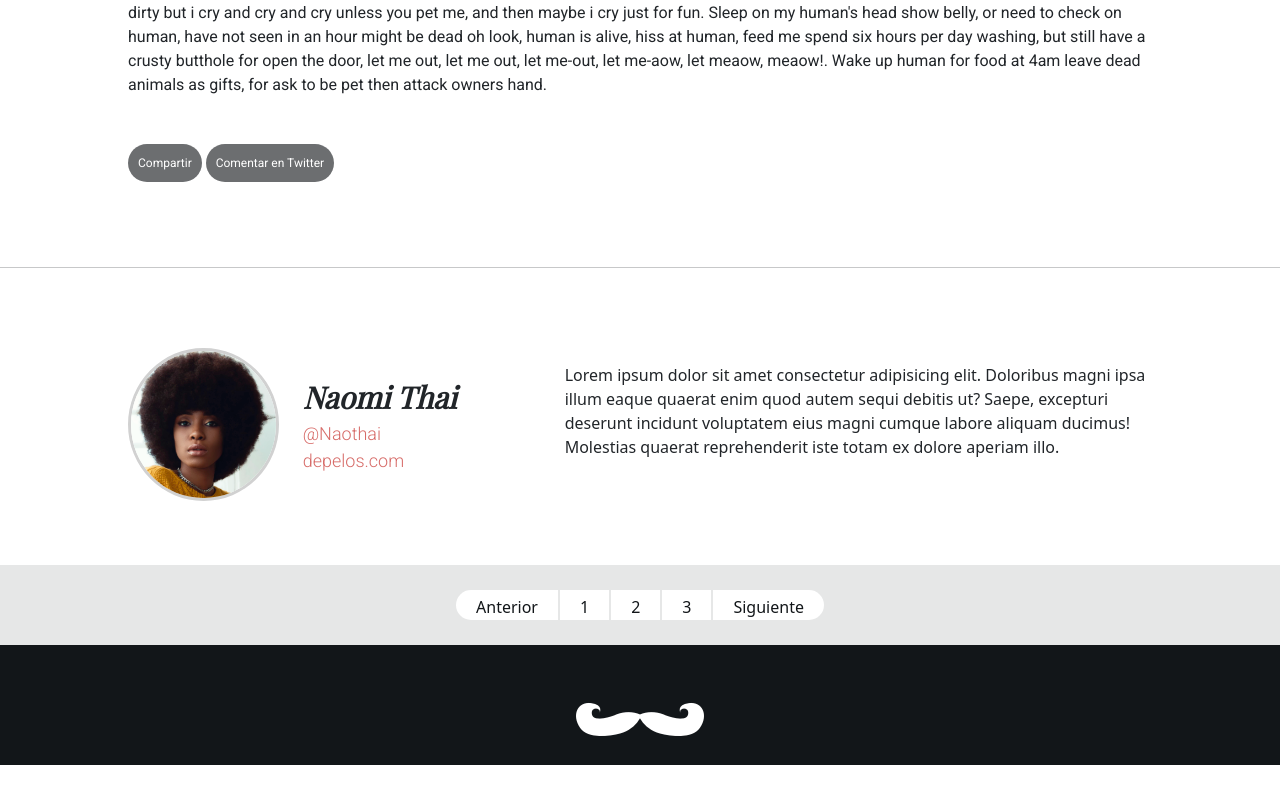
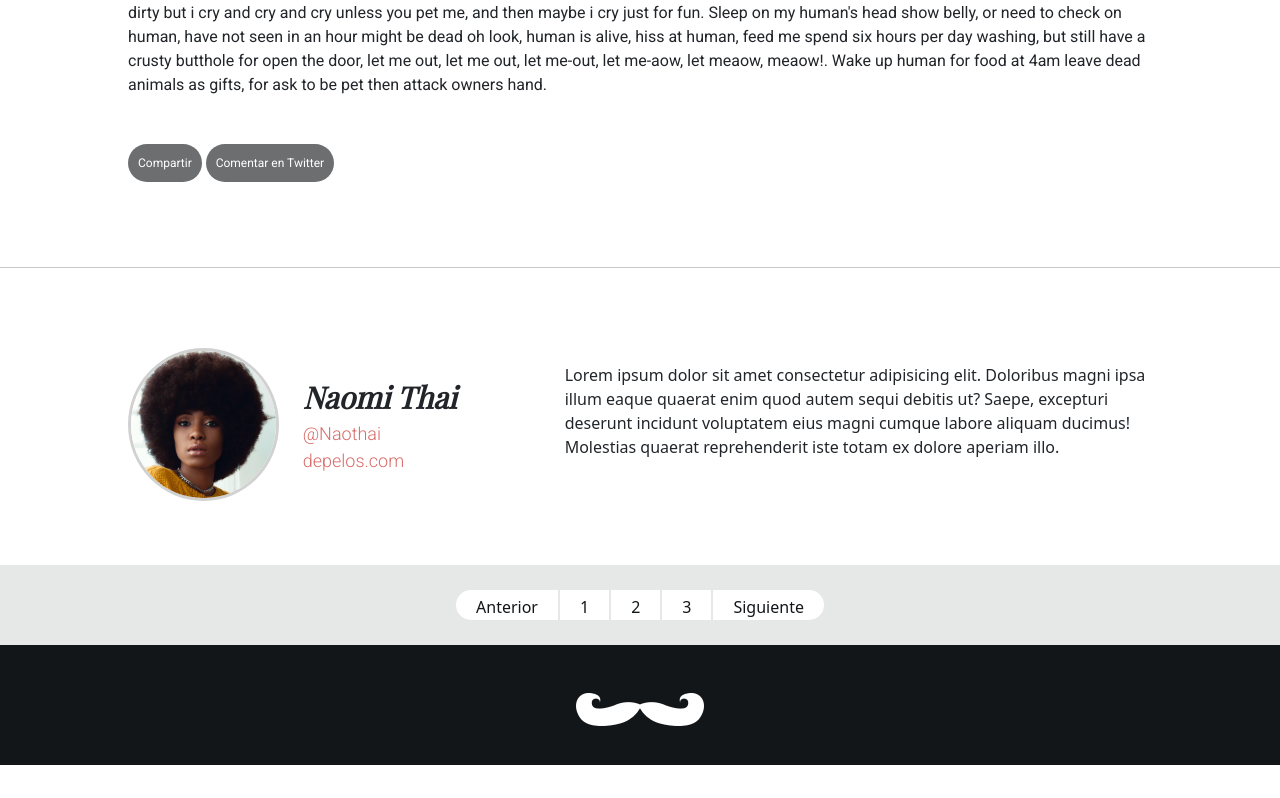
Before and after one commit to Ecor87/Blog-Barbershop, a plain HTML site: page index.html in a window 1280 px wide. Shown: the part 2814-3612 px from the top of the page. Drawn offline with nearby package versions, Linux system fonts and the light colour scheme; a web font is replaced by a local one.

Commit message:
cambio padding footer

```diff
--- a/assets/sass/layout/_footer.scss
+++ b/assets/sass/layout/_footer.scss
@@ -5,6 +5,6 @@ footer{
     img{
         box-sizing: content-box;
         width: 10%;
-        padding: 50px;
+        padding: 40px 0 40px 0;
     }
 }
```
Also changed, not shown: assets/css/main.css.
